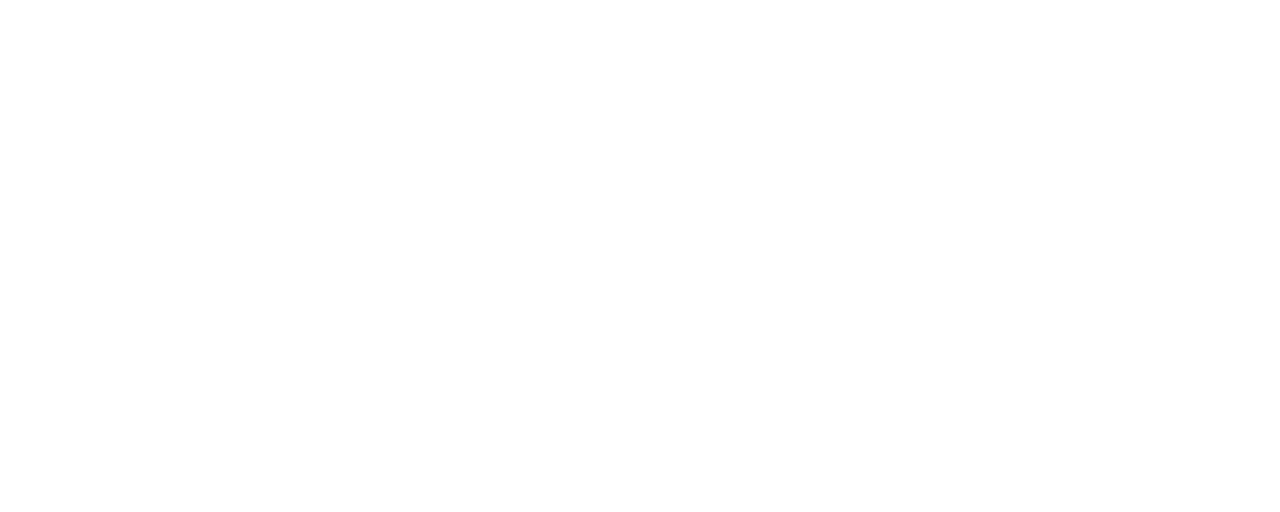
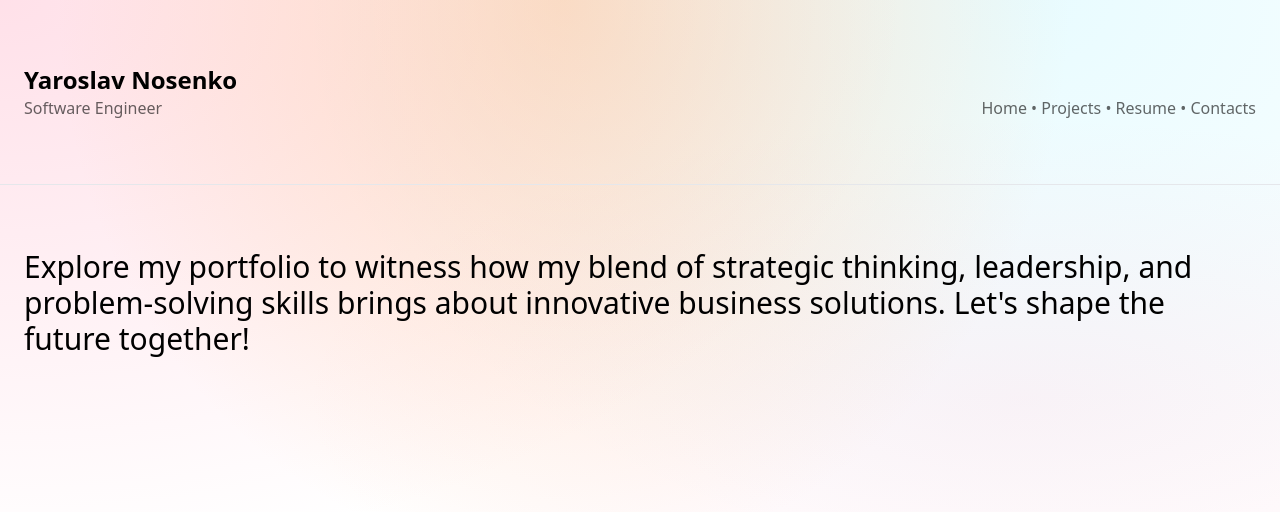
Before and after one commit to yaroslavnosenko/yaroslavnosenko, a React (Vite) app: page / in a window 1280 px wide. Shown: the top 512 px of the page. Built offline with nearby package versions, Linux system fonts and the light colour scheme.

Commit message:
added gradient and portfolio partsx

```diff
--- a/src/components/App.tsx
+++ b/src/components/App.tsx
@@ -3,11 +3,14 @@
 
 export const App = () => {
   return (
+    <>
       <BrowserRouter>
         <Routes>
           <Route path="/cv" element={<Resume />} />
           <Route path="/" element={<Home />} />
         </Routes>
       </BrowserRouter>
+      <div className="bg" />
+    </>
   )
 }
--- /dev/null
+++ b/src/components/portfolio/Header.tsx
@@ -0,0 +1,18 @@
+export const Header = () => {
+  return (
+    <header className="py-16 border-b">
+      <div className="container mx-auto px-6">
+        <div className="grid gap-6 md:grid-cols-2 items-end">
+          <div>
+            <h1 className="font-bold text-2xl">Yaroslav Nosenko</h1>
+            <p className="opacity-60">Software Engineer</p>
+          </div>
+          <div className="md:text-right opacity-60">
+            <span>Home</span> • <span>Projects</span> • <span>Resume</span> •{' '}
+            <span>Contacts</span>
+          </div>
+        </div>
+      </div>
+    </header>
+  )
+}
--- /dev/null
+++ b/src/components/portfolio/Hero.tsx
@@ -0,0 +1,11 @@
+export const Hero = () => {
+  return (
+    <>
+      <h1 className="text-3xl">
+        Explore my portfolio to witness how my blend of strategic thinking,
+        leadership, and problem-solving skills brings about innovative business
+        solutions. Let's shape the future together!
+      </h1>
+    </>
+  )
+}
--- /dev/null
+++ b/src/components/portfolio/Projects.tsx
@@ -0,0 +1,3 @@
+export const Projects = () => {
+  return <></>
+}
--- /dev/null
+++ b/src/components/portfolio/index.ts
@@ -0,0 +1,3 @@
+export * from './Header'
+export * from './Hero'
+export * from './Projects'
--- a/src/index.css
+++ b/src/index.css
@@ -2,11 +2,23 @@
 @tailwind components;
 @tailwind utilities;
 
-body {
-  background-image: linear-gradient(
-    to bottom right,
-    #eff6ff,
-    #ffffff,
-    #fffbeb
-  ) !important;
+.bg {
+  position: fixed;
+  left: 0;
+  right: 0;
+  top: 0;
+  bottom: 0;
+  z-index: -1;
+  padding: 0 2rem;
+  background-color: #fff;
+  background-image: radial-gradient(
+      at 44% 0%,
+      rgba(255, 184, 122, 0.4) 0px,
+      transparent 50%
+    ),
+    radial-gradient(at 80% 0%, rgba(31, 221, 255, 0.1) 0px, transparent 50%),
+    radial-gradient(at 80% 50%, rgba(255, 133, 173, 0.1) 0px, transparent 50%),
+    radial-gradient(at 0% 100%, rgba(255, 181, 138, 0) 0px, transparent 50%),
+    radial-gradient(at 80% 100%, rgba(107, 102, 255, 0) 0px, transparent 50%),
+    radial-gradient(at 0% 0%, rgba(255, 133, 167, 0.25) 0px, transparent 50%);
 }
--- a/src/pages/Home.tsx
+++ b/src/pages/Home.tsx
@@ -1,3 +1,20 @@
+import { Header, Hero } from '../components/portfolio'
+
 export const Home = () => {
-  return ''
+  return (
+    <>
+      <Header />
+      <main>
+        <div className="container mx-auto px-6 py-16">
+          <Hero />
+          {/* <Summary />
+          <Experience />
+          <Skills />
+          <Education />
+          <Awards /> */}
+        </div>
+      </main>
+      {/* <Footer /> */}
+    </>
+  )
 }
```
Lines whose indentation alone changed are shown as unchanged.
